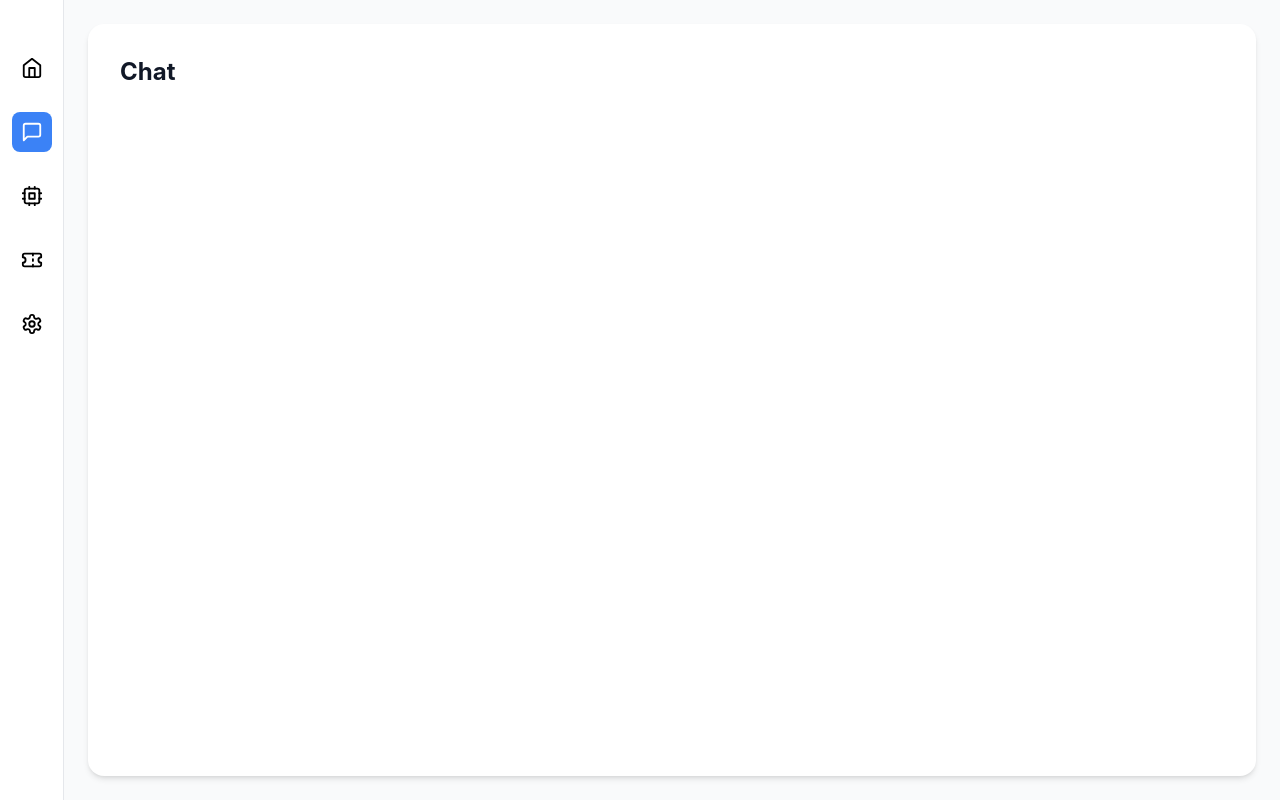
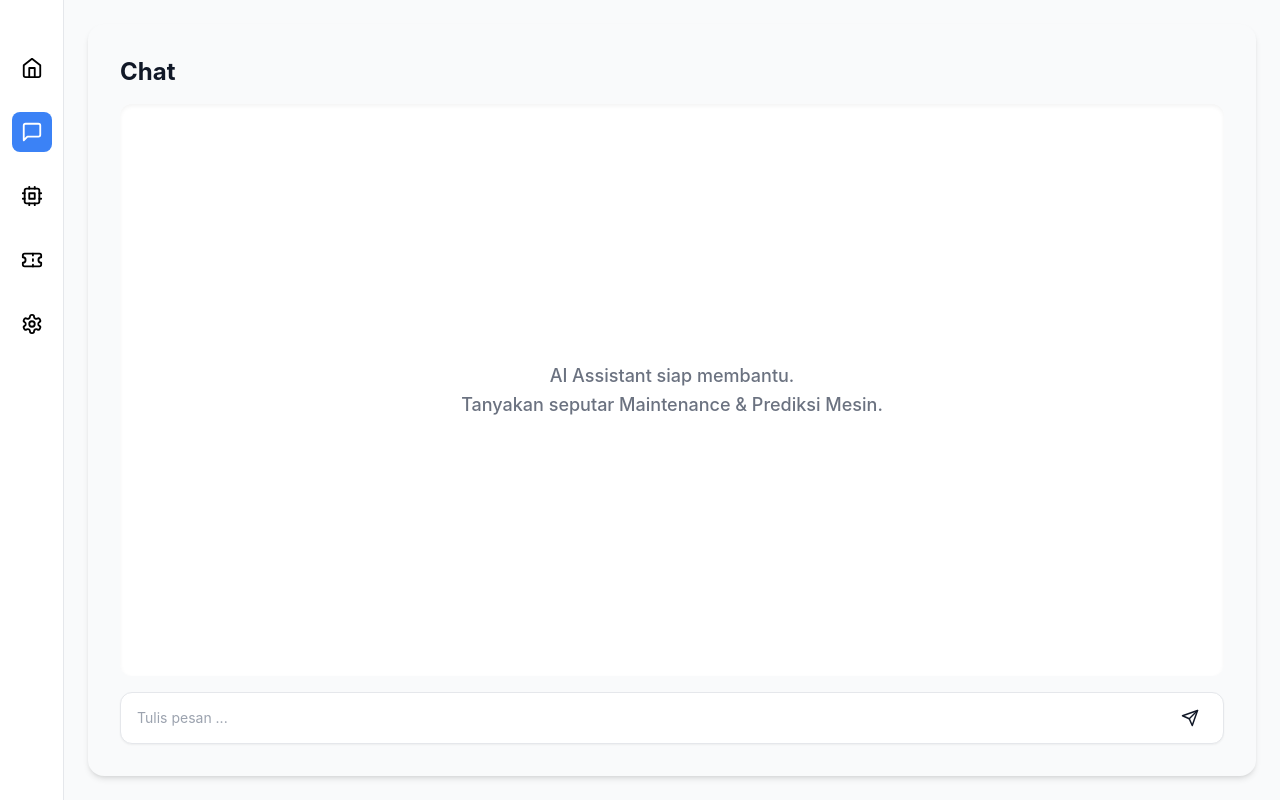
Before and after one commit to Asah-Team/frontend, a React (Vite) app: page /chat in a window 1280 px wide. Built offline with nearby package versions, Linux system fonts and the light colour scheme.

Commit message:
feat: add chat page

```diff
--- a/src/pages/Chat.jsx
+++ b/src/pages/Chat.jsx
@@ -1,9 +1,110 @@
-import React from "react";
+import React, { useState, useEffect, useRef } from "react";
+import { Send } from "lucide-react";
 
 export default function Chat() {
+  // State untuk input pesan user
+  const [message, setMessage] = useState("");
+  const [messages, setMessages] = useState([]);
+  const [isTyping, setIsTyping] = useState(false);
+  const messageEndRef = useRef(null);
+
+  useEffect(() => {
+    messageEndRef.current?.scrollIntoView({ behavior: "smooth" });
+  }, [messages, isTyping]);
+
+  // Fungsi kirim pesan user + request balasan dari backend
+  const handleSend = async (e) => {
+    e.preventDefault();
+    if (!message.trim()) return;
+
+    const userMessage = { text: message, sender: "user" };
+    setMessages((prev) => [...prev, userMessage]);
+    setMessage("");
+    setIsTyping(true);
+
+    const botReply = await fetchBotReply(message);
+    setIsTyping(false);
+    setMessages((prev) => [...prev, botReply]);
+  };
+
+  // Koneksi ke backend untuk mendapatkan balasan bot
+  const fetchBotReply = async (userText) => {
+    try {
+      const res = await fetch("http://localhost:3000/api/chat", {
+        method: "POST",
+        headers: { "Content-Type": "application/json" },
+        body: JSON.stringify({ message: userText }),
+      });
+
+      const data = await res.json();
+      return { text: data.reply, sender: "bot" };
+    } catch (error) {
+      console.error("Chat backend error:", error);
+
+      return { text: "⚠️ Server tidak merespon. Coba lagi nanti.", sender: "bot" };
+    }
+  };
+
   return (
-    <div className="p-8 bg-white rounded-2xl shadow-md h-[94vh]">
-      <h1 className="text-2xl font-bold mb-6">Chat</h1>
+    <div className="p-8 bg-gray-50 rounded-2xl shadow-md h-[94vh] flex flex-col">
+      <h1 className="text-2xl font-bold mb-4">Chat</h1>
+      {/* Area tampilan chat */}
+      <div className="flex-1 bg-white rounded-xl p-6 shadow-inner overflow-y-auto relative">
+
+        {messages.length === 0 && !isTyping && (
+          <div className="absolute inset-0 flex items-center justify-center text-center text-gray-500 px-8">
+            <p className="text-lg font-medium leading-relaxed">
+              AI Assistant siap membantu.<br />
+              Tanyakan seputar Maintenance & Prediksi Mesin.
+            </p>
+          </div>
+        )}
+
+        {/* Daftar pesan */}
+        <div className="space-y-3">
+          {messages.map((msg, i) => (
+            <div key={i} className={`flex ${msg.sender === "user" ? "justify-end" : "justify-start"}`}>
+              <div
+                className={`px-4 py-2 rounded-2xl max-w-xs md:max-w-md break-words ${
+                  msg.sender === "user"
+                    ? "bg-blue-500 text-white rounded-br-none"
+                    : "bg-gray-200 text-gray-800 rounded-bl-none"
+                }`}
+              >
+                {msg.text}
+              </div>
+            </div>
+          ))}
+
+          {isTyping && (
+            <div className="flex justify-start">
+              <div className="px-4 py-4 bg-gray-200 rounded-full rounded-bl-none">
+                <div className="flex space-x-1">
+                  <span className="w-2 h-2 bg-gray-500 rounded-full animate-bounce"></span>
+                  <span className="w-2 h-2 bg-gray-500 rounded-full animate-bounce [animation-delay:0.1s]"></span>
+                  <span className="w-2 h-2 bg-gray-500 rounded-full animate-bounce [animation-delay:0.2s]"></span>
+                </div>
+              </div>
+            </div>
+          )}
+
+          <div ref={messageEndRef} />
+        </div>
+      </div>
+
+      {/* Input pesan */}
+      <form onSubmit={handleSend} className="mt-4 flex items-center gap-3 bg-white rounded-xl border px-4 py-2 shadow-sm">
+        <input
+          type="text"
+          placeholder="Tulis pesan ..."
+          className="flex-1 outline-none text-gray-700 text-sm"
+          value={message}
+          onChange={(e) => setMessage(e.target.value)}
+        />
+        <button type="submit" className="p-2 hover:bg-gray-100 rounded-full transition">
+          <Send size={18} />
+        </button>
+      </form>
     </div>
   );
 }
```
